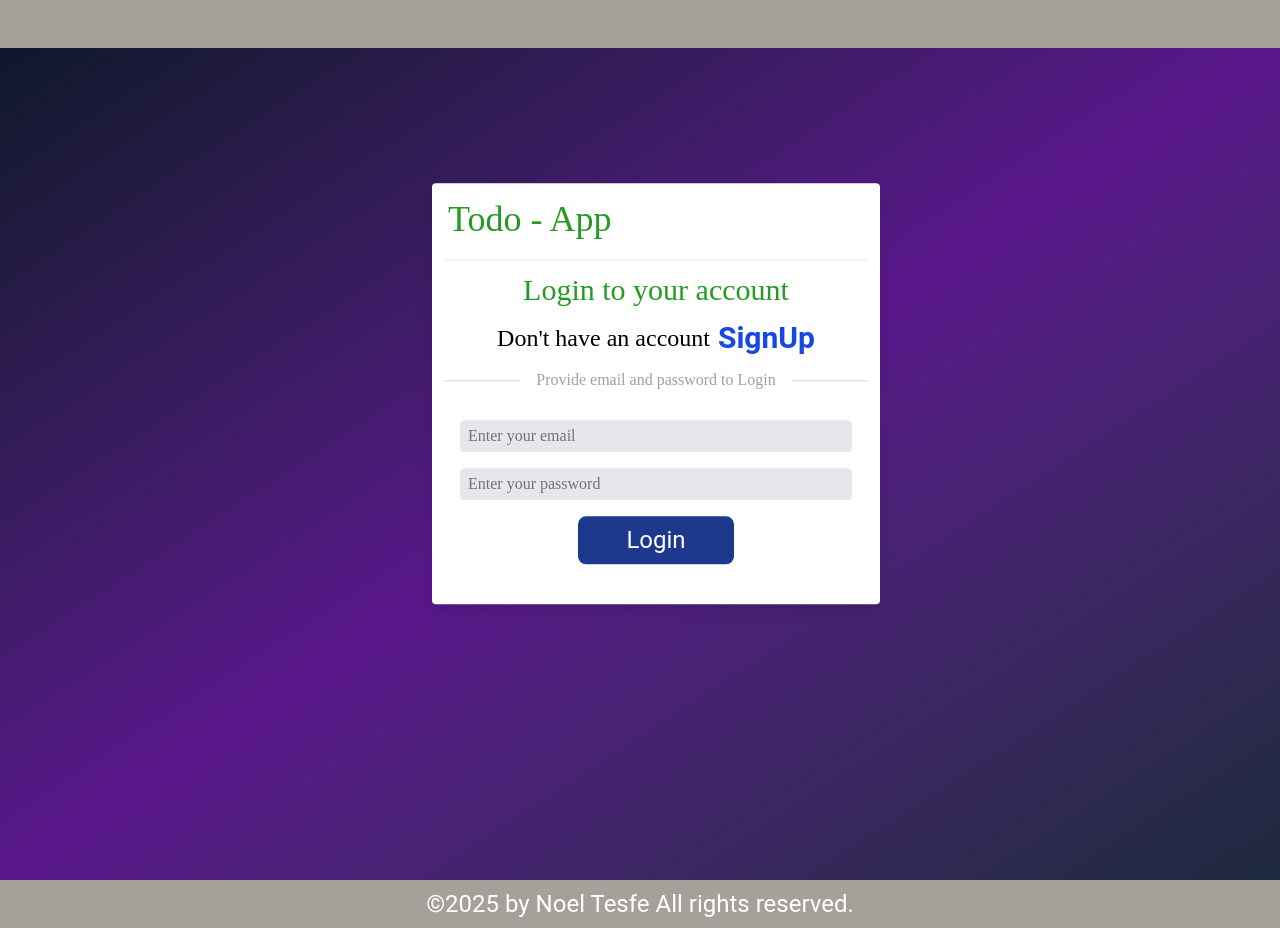
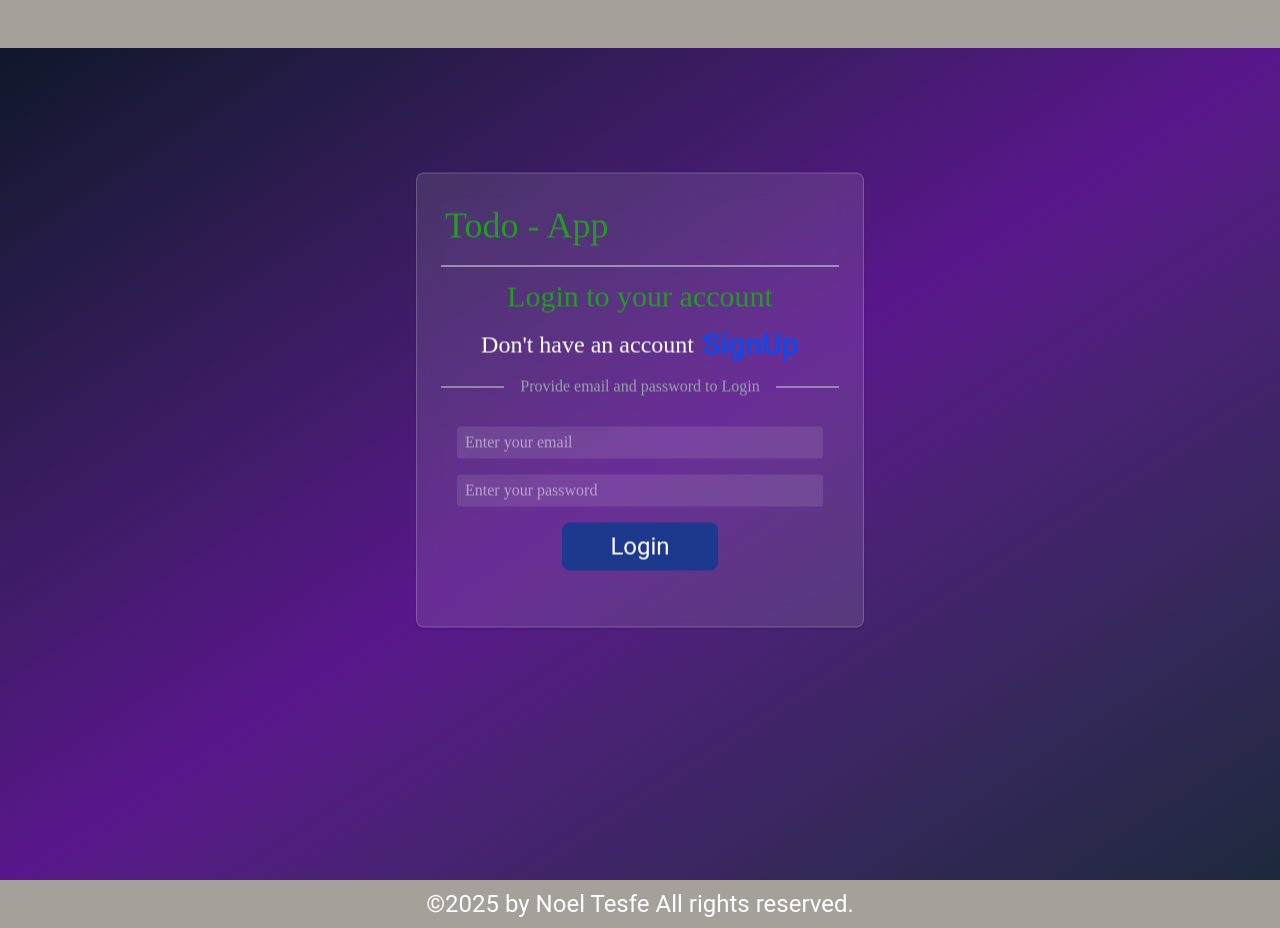
Before and after one commit to Noel-byte/todoapp-frontend, a React (Vite) app: page / in a window 1280 px wide. Built offline with nearby package versions, Linux system fonts and the light colour scheme.

Commit message:
modified frontend

```diff
--- a/src/components/Login.jsx
+++ b/src/components/Login.jsx
@@ -46,7 +46,7 @@ export const Login = () => {
 
   return (
     <div className="relative h-screen w-screen">
-      <div className=" absolute top-1/2 left-1/2 transform -translate-x-1/2 -translate-y-2/3 bg-white rounded shadow-lg py-2 px-3 w-full max-w-md space-y-3 text-center">
+      <div className=" fixed top-1/2 left-1/2 transform -translate-x-1/2 -translate-y-1/2 bg-white/10 backdrop-blur-md border border-white/20 rounded-lg shadow  p-6 w-full max-w-md space-y-3 text-center text-white">
         <h1 className="text-left font-titles px-1 py-2 text-orangered text-base sm:text-2xl md:text-3xl lg:text-4xl">
           Todo - App
         </h1>
@@ -83,7 +83,7 @@ export const Login = () => {
             id=""
             placeholder="Enter your email"
             onChange={(e) => setEmail(e.target.value)}
-            className="bg-gray-200 px-2 py-1 rounded w-full outline-0 font-text"
+            className="bg-white/10  px-2 py-1 rounded w-full outline-0 font-text"
             value={email}
           />
           <input
@@ -92,7 +92,7 @@ export const Login = () => {
             id=""
             placeholder="Enter your password"
             onChange={(e) => setPassword(e.target.value)}
-            className="bg-gray-200 px-2 py-1 rounded w-full outline-0 font-text"
+            className="bg-white/10  px-2 py-1 rounded w-full outline-0 font-text"
             value={password}
           />
           <button
--- a/src/components/Register.jsx
+++ b/src/components/Register.jsx
@@ -29,7 +29,7 @@ export const Register = () => {
   };
   return (
     <div className="relative h-screen w-screen">
-      <div className=" absolute top-1/2 left-1/2 transform -translate-x-1/2 -translate-y-2/3 bg-white rounded shadow-lg py-2 px-3 w-full max-w-md space-y-3 text-center">
+      <div className=" fixed top-1/2 left-1/2 transform -translate-x-1/2 -translate-y-1/2 bg-white/10 backdrop-blur-md border border-white/20 rounded-lg shadow  p-6 w-full max-w-md space-y-3 text-center text-white">
         <h1 className="text-left font-titles px-1 py-2 text-orangered text-base sm:text-2xl md:text-3xl lg:text-4xl">
           Todo - App
         </h1>
@@ -48,7 +48,7 @@ export const Register = () => {
             id=""
             placeholder="Enter your email"
             onChange={(e) => setEmail(e.target.value)}
-            className="bg-gray-200 px-2 py-1 rounded w-full outline-0 font-text"
+            className="bg-white/10 px-2 py-1 rounded w-full outline-0 font-text"
             value={email}
           />
           <input
@@ -57,7 +57,7 @@ export const Register = () => {
             id=""
             placeholder="Enter your password"
             onChange={(e) => setPassword(e.target.value)}
-            className="bg-gray-200 px-2 py-1 rounded w-full outline-0 font-text"
+            className="bg-white/10 px-2 py-1 rounded w-full outline-0 font-text"
             value={password}
           />
           <Toaster />
```
